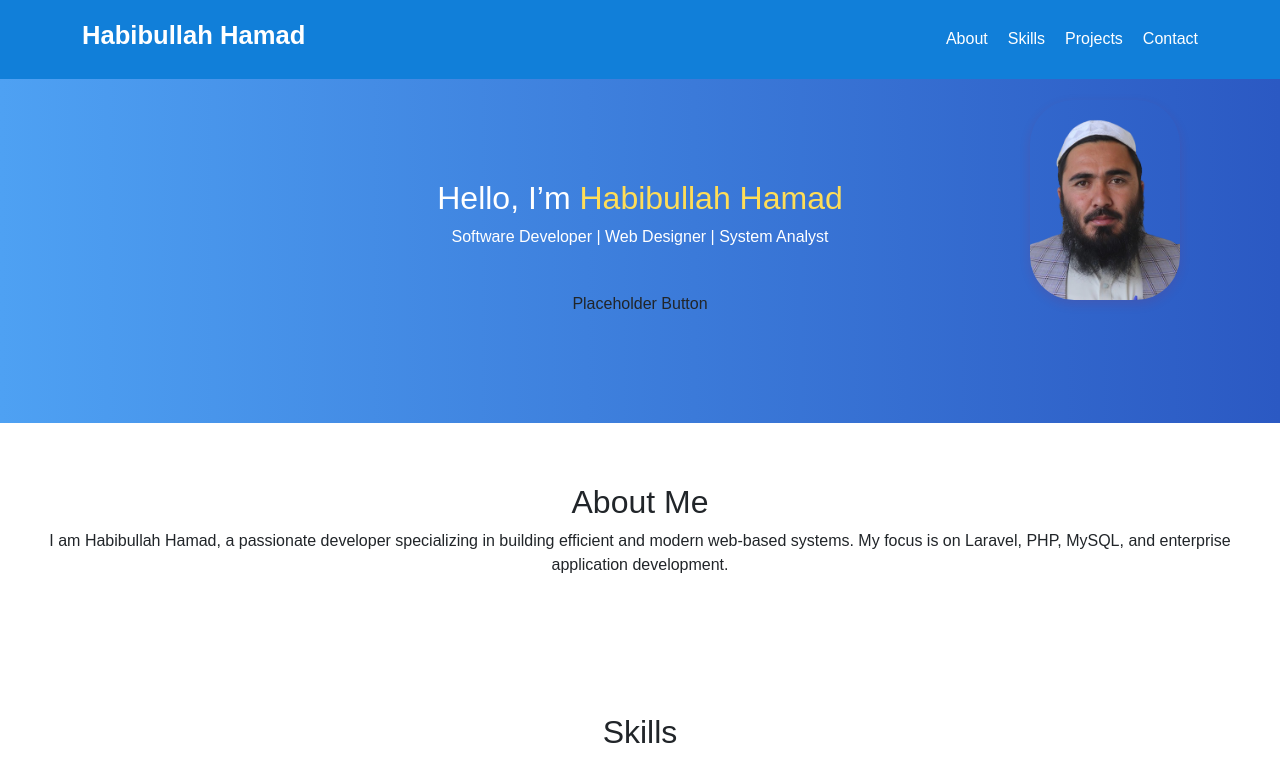
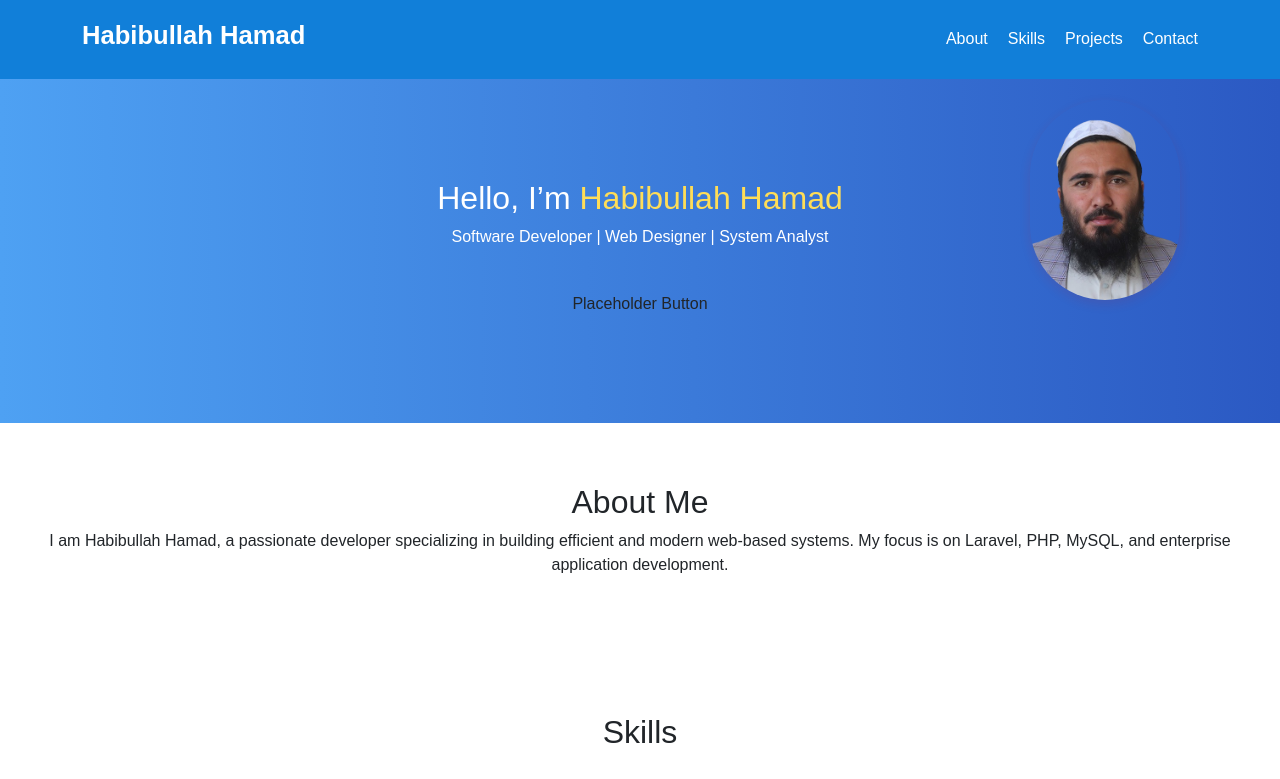
Before and after one commit to HabibullahHamad/HabibullahHamad, a plain HTML site: page index.html in a window 1280 px wide. Shown: the top 779 px of the page. Drawn offline with nearby package versions, Linux system fonts and the light colour scheme; a small style sheet from the web is missing.

Commit message:
Add files via upload

```diff
--- a/index.html
+++ b/index.html
@@ -234,7 +234,7 @@
             animation: slideDown 1s ease-in-out forwards;
         }
     </style>
-    <img src="1.png" alt="Animated image of Habibullah Hamad" class="animated-image" style="position: absolute; right: 100px; top: 100px; width: 150px; height: auto; border-radius: 44px; box-shadow: 0 4px 12px rgba(212, 8, 8, 0.1);">
+    <img src="1.png" alt="Animated image of Habibullah Hamad" class="animated-image" style="position: absolute; right: 100px; top: 100px; width: 150px; height: auto; border-radius: 88px; box-shadow: 0 4px 12px rgba(212, 8, 8, 0.1);">
     </div>
   </section>
 
```
